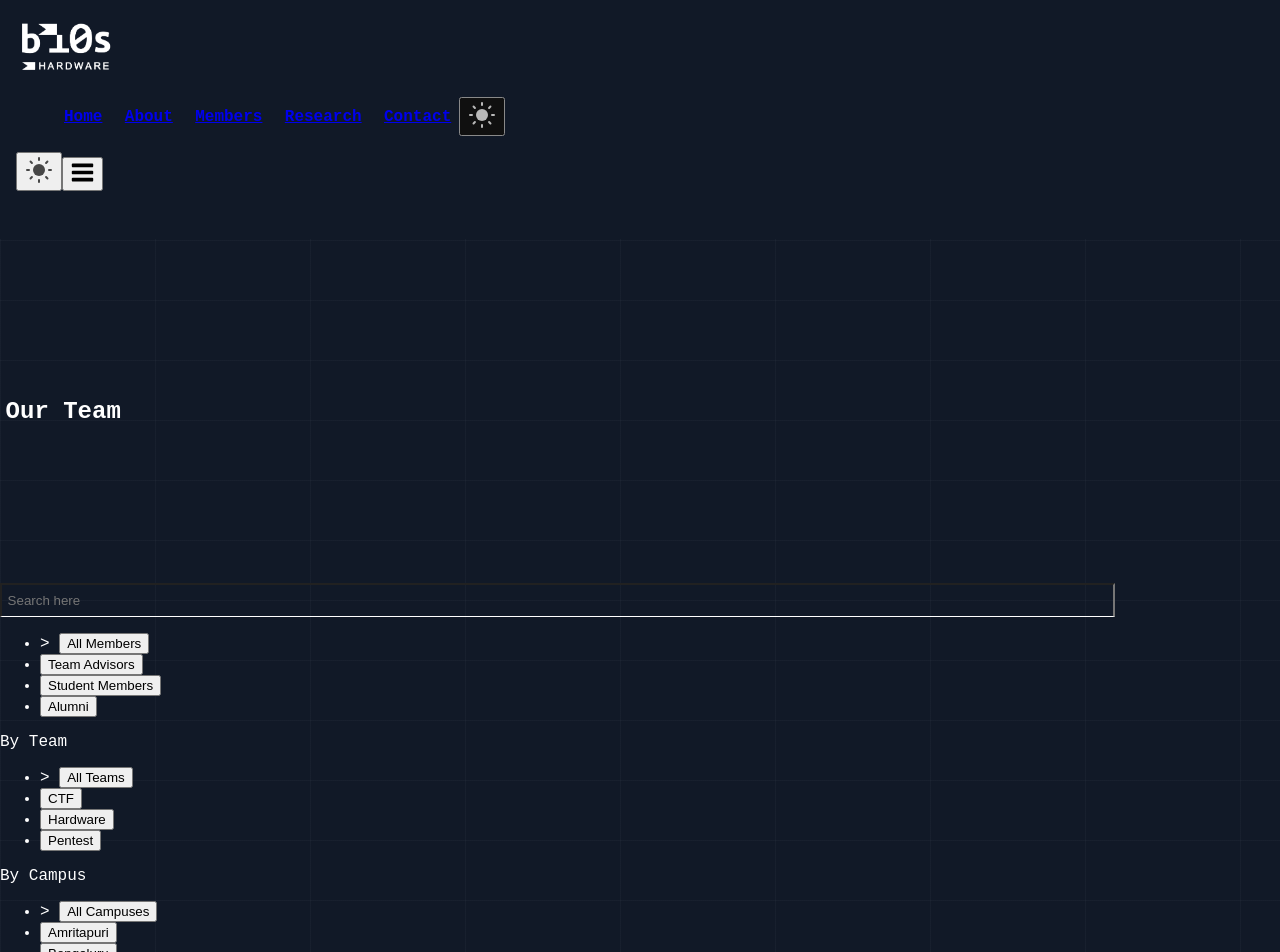
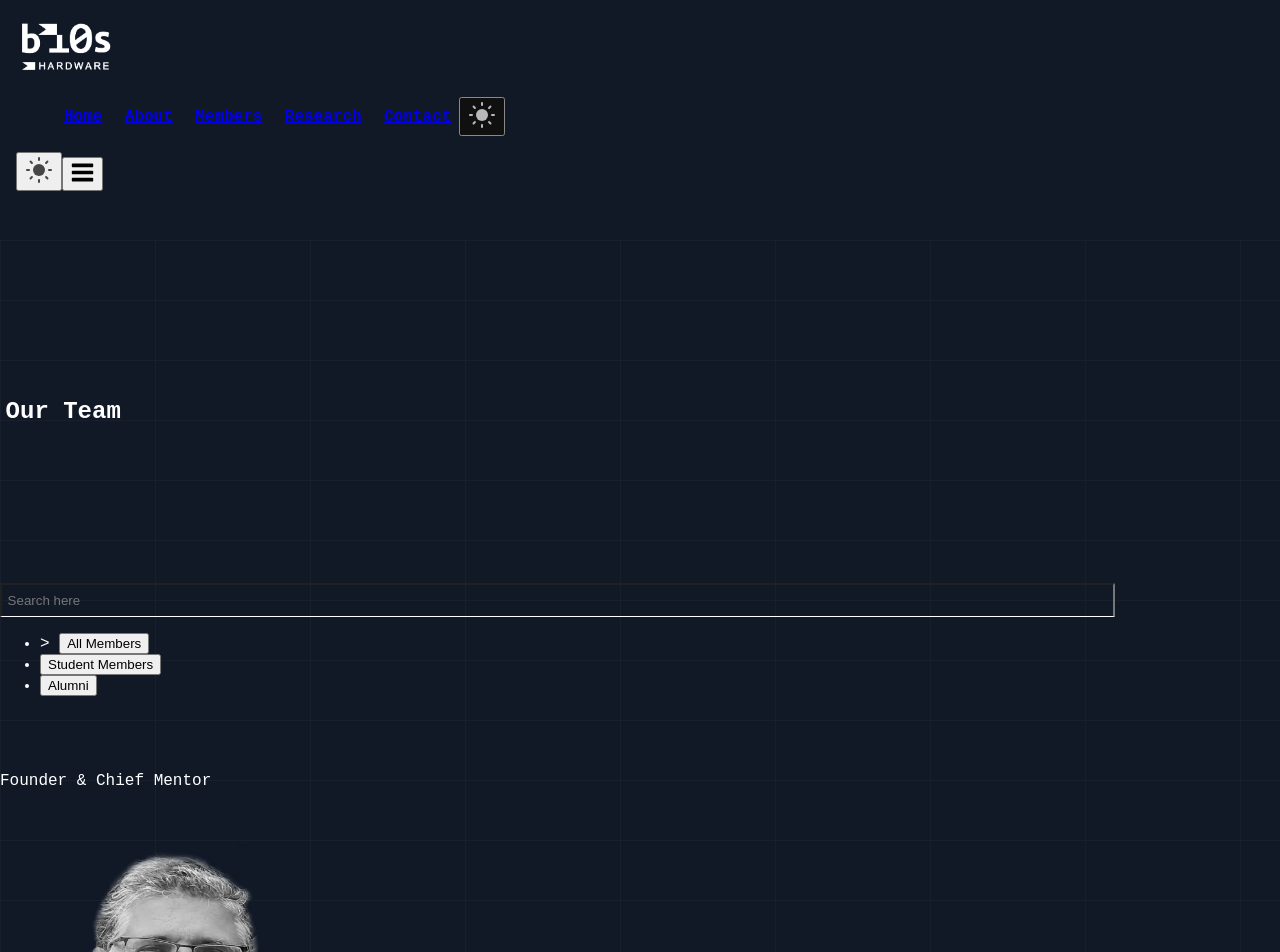
Before and after one commit to nagubathula/bi0shardware.in, a Next.js app: page /members in a window 1280 px wide. Shown: the top 952 px of the page. Built offline with nearby package versions, Linux system fonts and the light colour scheme.

Commit message:
members change

```diff
--- a/src/data/students.ts
+++ b/src/data/students.ts
@@ -76,17 +76,7 @@ const students = [
         // "email": ""
         "img":"/images/team/"
     },
-    {
-        "campus": "Amritapuri",
-        // "username": "",
-        "firstname": "Narikodan",
-        "lastname": "Hridul",
-        "category": "Hardware Security",
-        "team": "Hardware",
-        "year": 3,
-        // "email": ""
-        "img":"/images/team/"
-    },
+
     {
         "campus": "Amritapuri",
         // "username": "",
@@ -98,17 +88,7 @@ const students = [
         // "email": ""
         "img":"/images/team/ghanshyam.png",
     },
-    {
-        "campus": "Amritapuri",
-        // "username": "",
-        "firstname": "Narikodan",
-        "lastname": "Hridul",
-        "category": "Hardware Security",
-        "team": "Hardware",
-        "year": 3,
-        // "email": ""
-        "img":"/images/team/"
-    },
+
     {
         "campus": "Amritapuri",
         // "username": "",
--- a/src/team/toc.tsx
+++ b/src/team/toc.tsx
@@ -32,10 +32,10 @@ const TableOfContents = ({
                 {type ==='ALL' && <span>{'> '}</span>}
                 <button onClick={() => setType('ALL')}>All Members</button>
             </li>
-            <li className="mb-2 shadow shadow">
+            {/* <li className="mb-2 shadow shadow">
                 {type ==='ADVISORS' && <span>{'> '}</span>}
                 <button onClick={() => setType('ADVISORS')}>Team Advisors</button>
-            </li>
+            </li> */}
             {/* <li className="mb-2 shadow">
                 {type ==='STAFF' && <span>{'> '}</span>}
                 <button onClick={() => setType('STAFF')}>Staff Mentors</button>
@@ -50,7 +50,7 @@ const TableOfContents = ({
             </li>
         </ul>
     </div>
-    <div className="mt-8 mb-6">
+    {/* <div className="mt-8 mb-6">
         <div className="font-semibold mb-2 ">
             By Team
         </div>
@@ -95,7 +95,7 @@ const TableOfContents = ({
                 <button onClick={() => setCampus('COIMBATORE')}>Coimbatore</button>
             </li>
         </ul>
-    </div>
+    </div> */}
 </div>
 );
 
```
